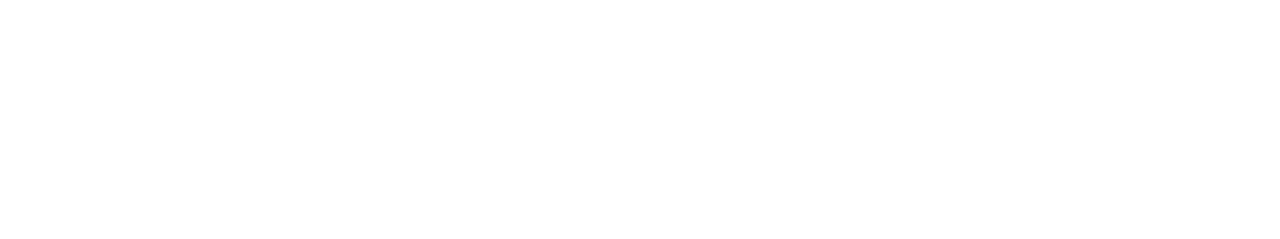
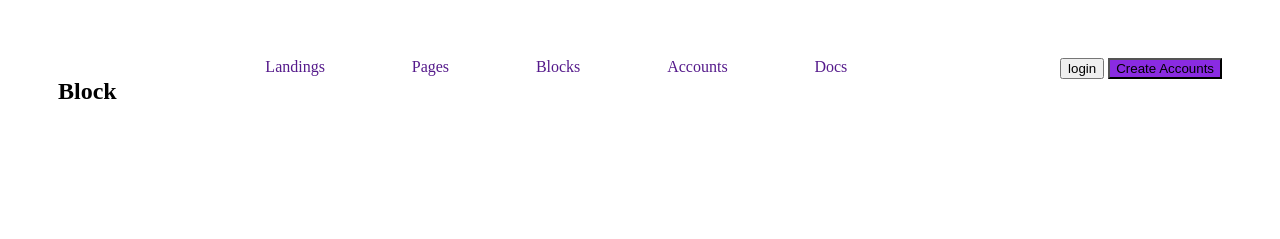
Before and after one commit to Jensone/code-together, a plain HTML site: page index.html in a window 1280 px wide. Drawn offline with Linux system fonts and the light colour scheme.

Commit message:
navbar logo oglet navigation login creation compte

```diff
--- a/index.html
+++ b/index.html
@@ -1,11 +1,31 @@
 <!DOCTYPE html>
 <html lang="en">
+
 <head>
     <meta charset="UTF-8">
     <meta name="viewport" content="width=device-width, initial-scale=1.0">
+    <link rel="stylesheet" href="style.css">
     <title>Document</title>
 </head>
+
 <body>
+    <nav>
 
+        <h2>Block</h2>
+
+        <section class="sct">
+            <a href="">Landings</a>
+            <a href="">Pages</a>
+            <a href="">Blocks</a>
+            <a href="">Accounts</a>
+            <a href="">Docs</a>
+        </section>
+
+        <div>
+            <button>login</button>
+            <button class="btn">Create Accounts</button>
+        </div>
+    </nav>
 </body>
+
 </html>
--- a/style.css
+++ b/style.css
@@ -0,0 +1,22 @@
+nav{
+    padding: 50px;
+    display: flex;
+    flex-direction: row;
+    justify-content: space-between;
+    height: 8rem;
+}
+
+.btn{
+    background-color: blueviolet;
+}
+
+.sct{
+    display: flex;
+    justify-content: space-between;
+    padding-right: 4rem;
+    width: 50%;
+}
+
+.sct a{
+    text-decoration: none;
+}
```
